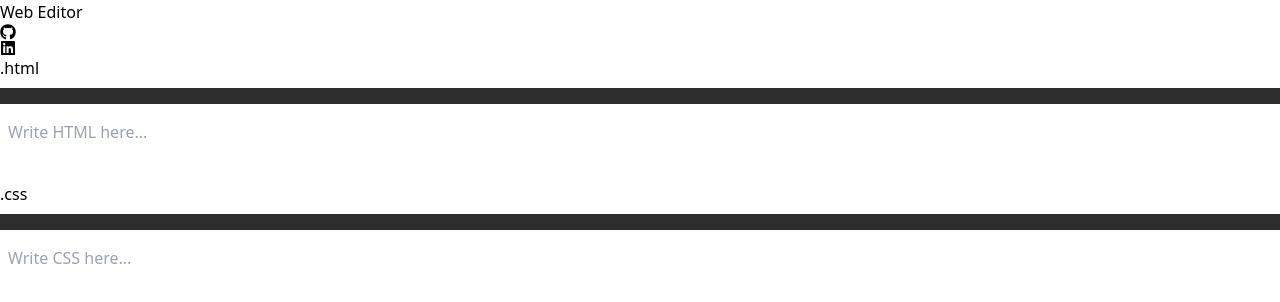
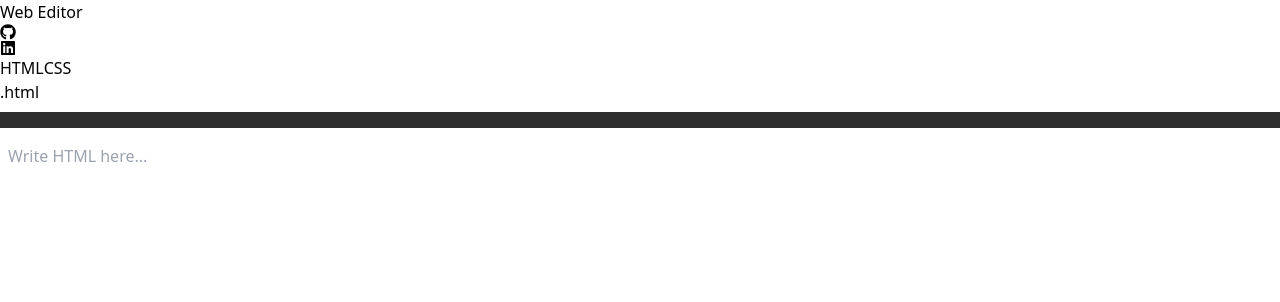
Before and after one commit to Abdullahprogramme/web_editor, a React (Create React App) app: page / in a window 1280 px wide. Shown: the top 302 px of the page. Built offline with nearby package versions, Linux system fonts and the light colour scheme.

Commit message:
Update App.js

```diff
--- a/src/App.js
+++ b/src/App.js
@@ -1,12 +1,13 @@
 import React, { useState } from 'react';
-import HtmlEditor from './HtmlEditor.js';
-import CssEditor from './CssEditor.js';
-import Preview from './Preview.js';
+import HtmlEditor from './HtmlEditor';
+import CssEditor from './CssEditor';
+import Preview from './Preview';
 import { FaGithub, FaLinkedin } from 'react-icons/fa';
 
 function App() {
   const [htmlCode, setHtmlCode] = useState('');
   const [cssCode, setCssCode] = useState('');
+  const [activeTab, setActiveTab] = useState('html'); // State to manage active tab
 
   return (
     <div className="h-screen flex flex-col bg-gray-100 text-gray-900">
@@ -23,10 +24,39 @@ function App() {
           </div>
         </div>
       </header>
+
+      {/* Tab Navigation */}
+      <div className="flex justify-end space-x-2 px-4 pt-1 mb-1"> {/* Reduced margin and padding */}
+        <button
+          onClick={() => setActiveTab('html')}
+          className={`py-2 px-6 rounded-md font-semibold focus:outline-none transition-all ${
+            activeTab === 'html'
+              ? 'bg-indigo-600 text-white hover:bg-indigo-500 shadow-lg'
+              : 'bg-white text-gray-900 hover:bg-gray-100 border border-gray-300'
+          }`}
+        >
+          HTML
+        </button>
+        <button
+          onClick={() => setActiveTab('css')}
+          className={`py-2 px-6 rounded-md font-semibold focus:outline-none transition-all ${
+            activeTab === 'css'
+              ? 'bg-indigo-600 text-white hover:bg-indigo-500 shadow-lg'
+              : 'bg-white text-gray-900 hover:bg-gray-100 border border-gray-300'
+          }`}
+        >
+          CSS
+        </button>
+      </div>
+
       <div className="flex flex-1 overflow-hidden">
-        <HtmlEditor htmlCode={htmlCode} setHtmlCode={setHtmlCode} />
-        <CssEditor cssCode={cssCode} setCssCode={setCssCode} />
+        {activeTab === 'html' ? (
+          <HtmlEditor htmlCode={htmlCode} setHtmlCode={setHtmlCode} />
+        ) : (
+          <CssEditor cssCode={cssCode} setCssCode={setCssCode} />
+        )}
       </div>
+
       <div className="flex-1 overflow-hidden">
         <Preview htmlCode={htmlCode} cssCode={cssCode} />
       </div>
```
